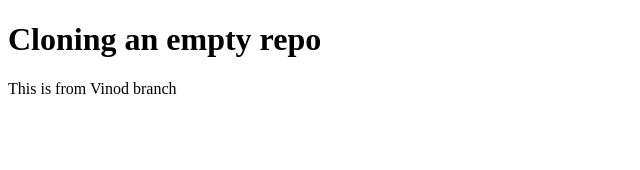
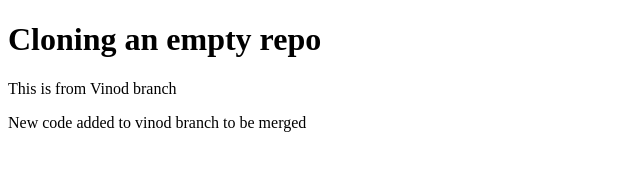
Before and after one commit to vinods10/day05-gitv2, a plain HTML site: page index.html in a window 1280 px wide. Shown: the whole page, without its empty margins (0-640 px from the left). Drawn offline with Linux system fonts and the light colour scheme.

Commit message:
Added new p tag

```diff
--- a/index.html
+++ b/index.html
@@ -8,5 +8,6 @@
 <body>
     <h1>Cloning an empty repo</h1>
     <p>This is from Vinod branch</p>
+    <p>New code added to vinod branch to be merged</p>
 </body>
 </html>
```
